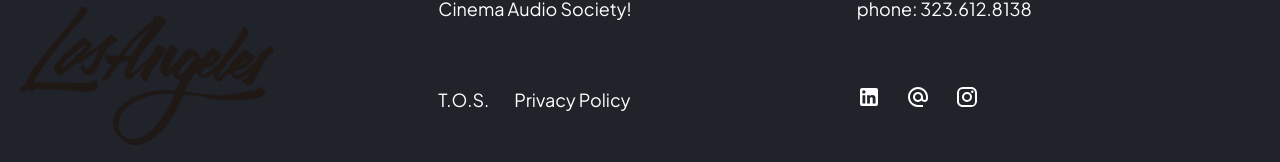
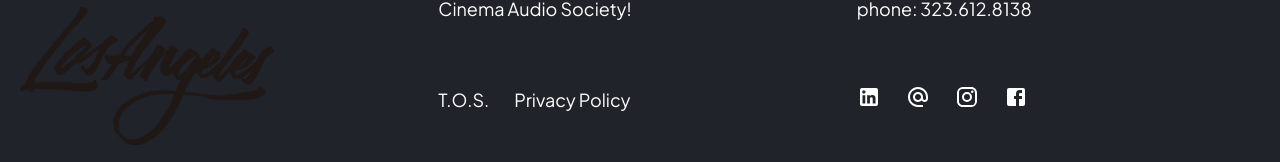
Before and after one commit to annsuparada/HiMIdLow, a React (Create React App) app in the folder client/: page / in a window 1280 px wide. Shown: the part 7131-7293 px from the top of the page. Built offline with nearby package versions, Linux system fonts and the light colour scheme.

Commit message:
add social media links to footer

```diff
--- a/client/src/components/Footer.tsx
+++ b/client/src/components/Footer.tsx
@@ -6,6 +6,8 @@ import LaLogo from '../logo/los-angeles.svg'
 import LinkedInIcon from '@mui/icons-material/LinkedIn'
 import InstagramIcon from '@mui/icons-material/Instagram'
 import AlternateEmailIcon from '@mui/icons-material/AlternateEmail'
+import FacebookIcon from '@mui/icons-material/Facebook'
+import { Link } from 'react-router-dom'
 
 const Footer: React.FC = () => {
   const styles = {
@@ -55,9 +57,30 @@ const Footer: React.FC = () => {
               phone: 323.612.8138
             </p>
             <div>
-              <LinkedInIcon style={styles.icon} />
-              <AlternateEmailIcon style={styles.icon} />
-              <InstagramIcon style={styles.icon} />
+              <Link
+                to="https://www.linkedin.com/company/hi-mid-low/"
+                target="_blank"
+              >
+                <LinkedInIcon style={styles.icon} />
+              </Link>
+              <Link
+                to="https://www.threads.net/@himidlow_agency"
+                target="_blank"
+              >
+                <AlternateEmailIcon style={styles.icon} />
+              </Link>
+              <Link
+                to="https://www.instagram.com/himidlow_agency/"
+                target="_blank"
+              >
+                <InstagramIcon style={styles.icon} />
+              </Link>
+              <Link
+                to="https://www.facebook.com/profile.php?id=61552490501398"
+                target="_blank"
+              >
+                <FacebookIcon style={styles.icon} />
+              </Link>
             </div>
           </div>
         </div>
```
